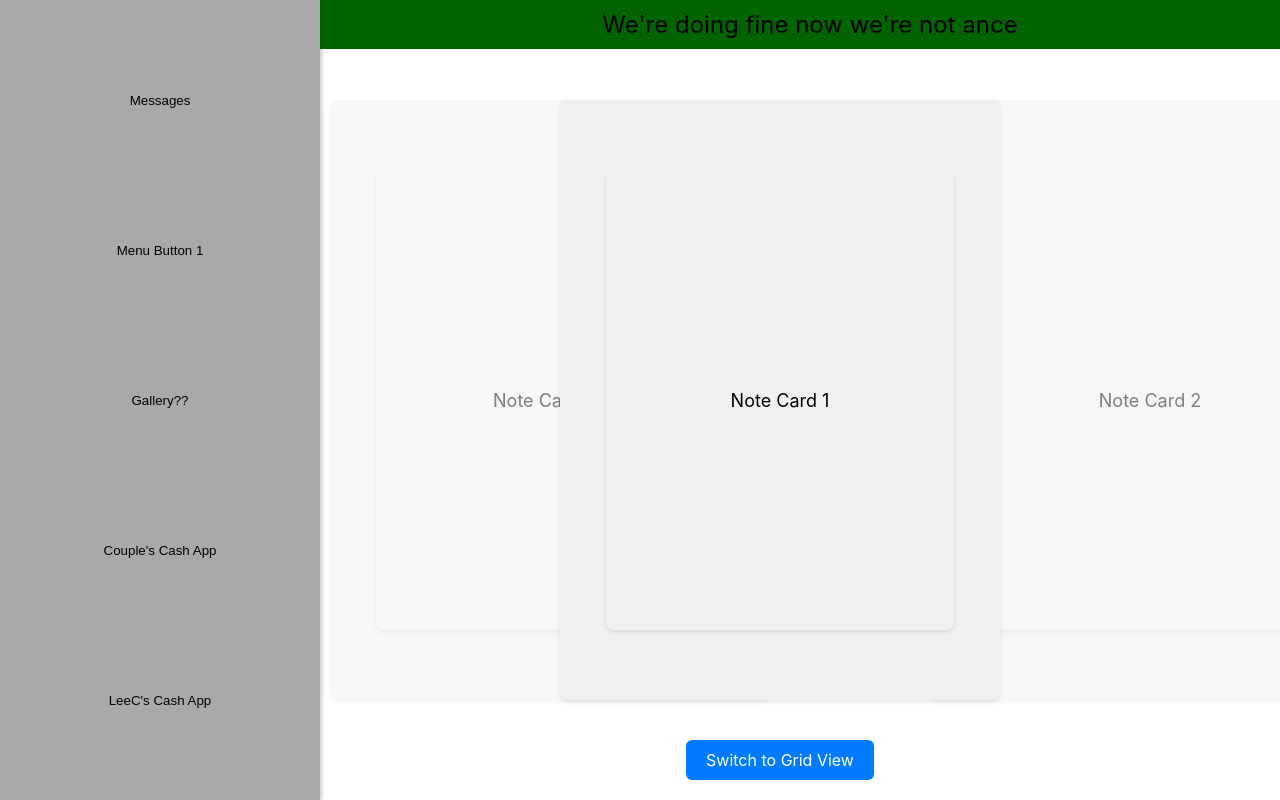
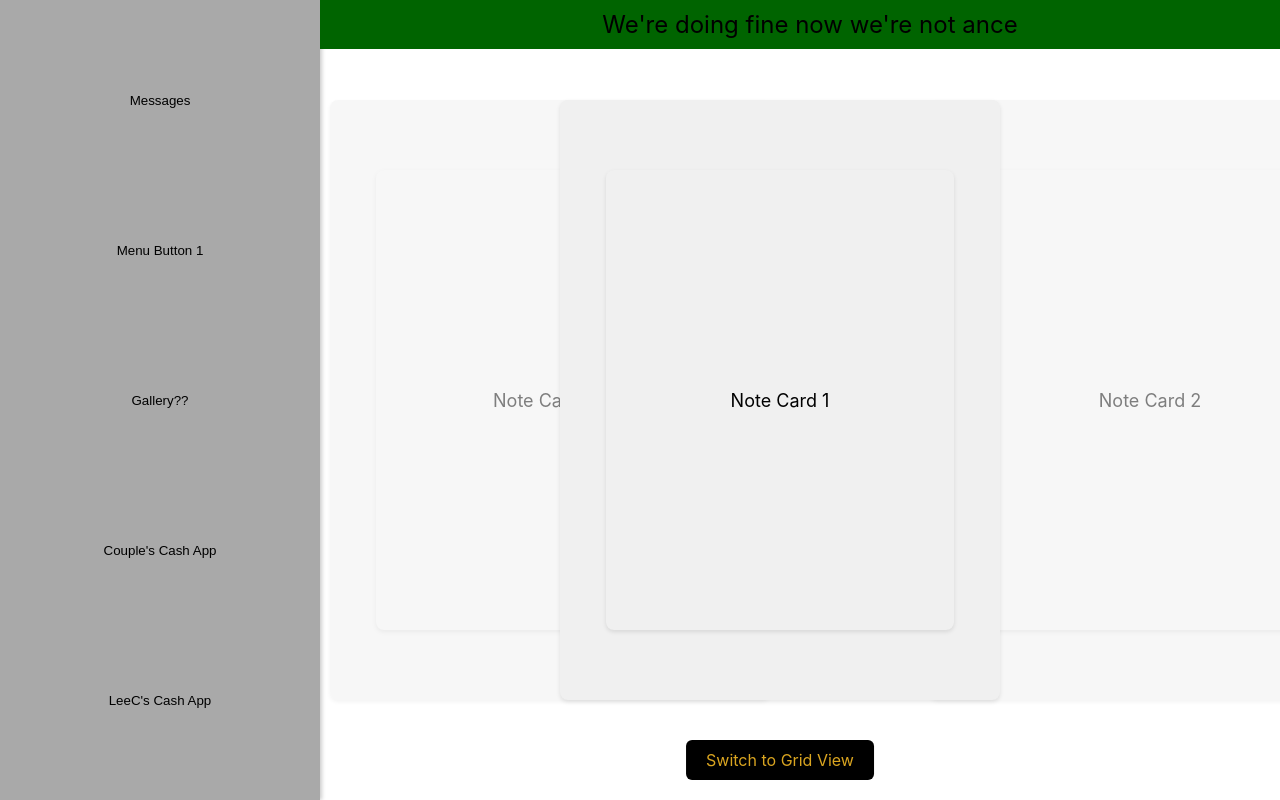
Before and after one commit to Nyleec/Gallery, a React (Create React App) app: page / in a window 1280 px wide. Built offline with nearby package versions, Linux system fonts and the light colour scheme.

Commit message:
black and gold menu button

```diff
--- a/src/App.css
+++ b/src/App.css
@@ -117,8 +117,8 @@
   left: 50%;
   transform: translateX(-50%);
   padding: 10px 20px;
-  background-color: #007bff; /* Replace with your desired background color */
-  color: #fff; /* Replace with your desired text color */
+  background-color: black; /* Replace with your desired background color */
+  color: goldenrod; /* Replace with your desired text color */
   border-radius: 6px;
   cursor: pointer;
 }
```
